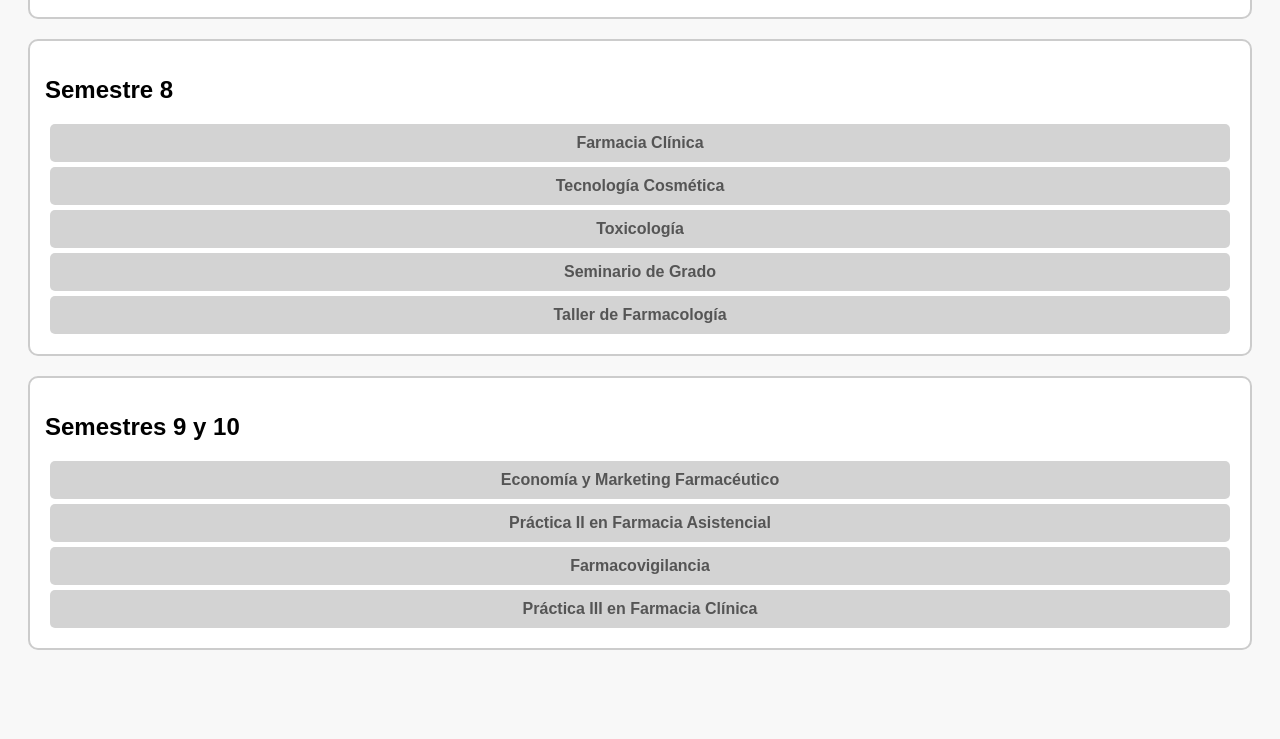
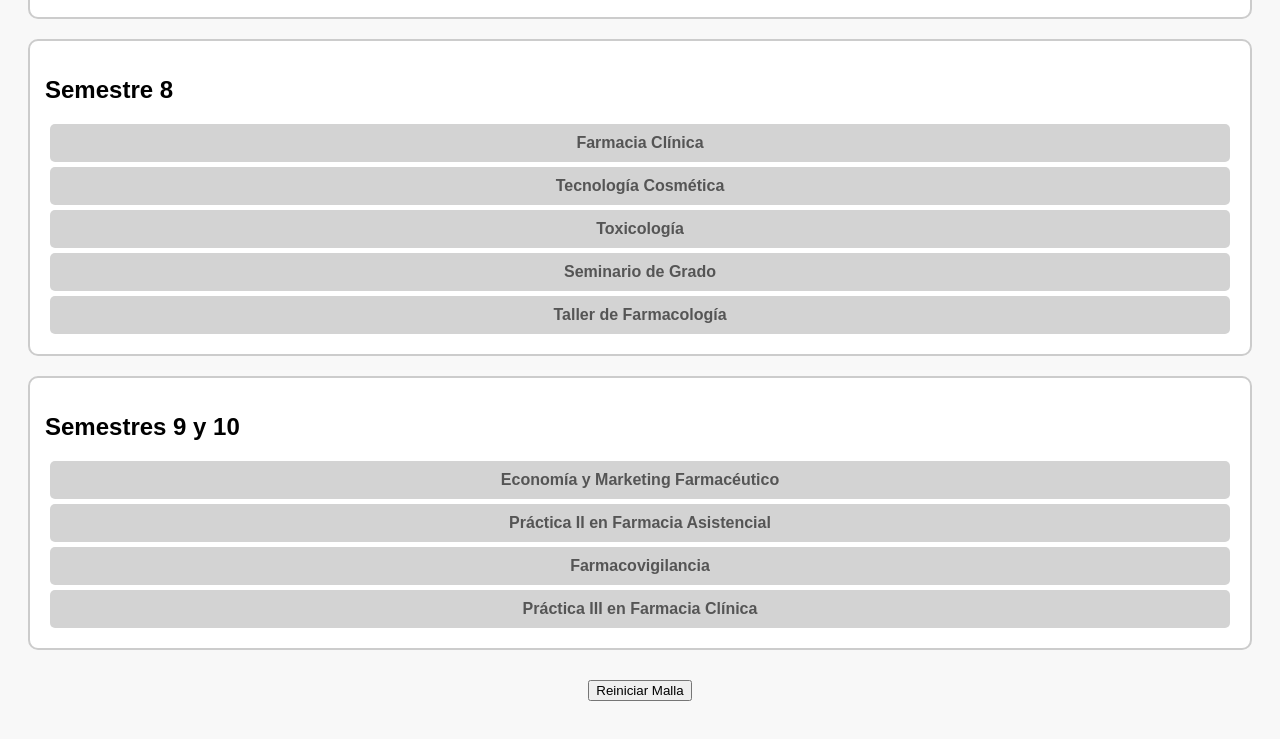
Before and after one commit to 06fer/quimicayfarmacia, a plain HTML site: page index.html in a window 1280 px wide. Shown: the part 2488-3227 px from the top of the page. Before the commit the page ends 3186 px from the top, so only its background shows below. Drawn offline with Linux system fonts and the light colour scheme.

Commit message:
Update index.html

```diff
--- a/index.html
+++ b/index.html
@@ -98,6 +98,11 @@
     <div class="course" data-code="QYF1001" data-prereq="QYF901">Práctica III en Farmacia Clínica</div>
   </div>
 
+ <div style="text-align: center; margin-top: 30px;">
+  <button id="reset-button">Reiniciar Malla</button>
+  <p id="progress-count" style="margin-top: 10px;"></p>
+</div>
+
   <script src="script.js"></script>
 </body>
 </html>
```
